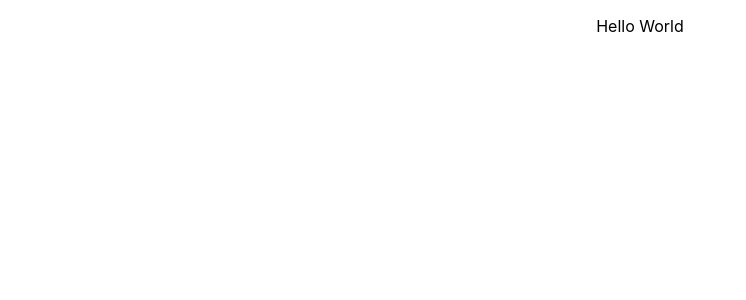
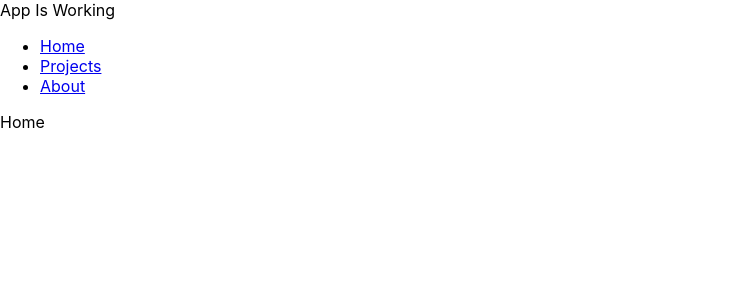
Before and after one commit to sahanpoornaka/qs_records_front, a React (Create React App) app: page / in a window 1280 px wide. Shown: the top 300 px of the page, without its empty margins (0-746 px from the left). Built offline with nearby package versions, Linux system fonts and the light colour scheme.

Commit message:
Added Navigation

```diff
--- a/package.json
+++ b/package.json
@@ -8,6 +8,7 @@
     "@testing-library/user-event": "^13.5.0",
     "react": "^18.2.0",
     "react-dom": "^18.2.0",
+    "react-router-dom": "^6.3.0",
     "react-scripts": "5.0.1",
     "web-vitals": "^2.1.4"
   },
--- a/src/App.js
+++ /dev/null
@@ -1,11 +0,0 @@
-import './App.css';
-
-function App() {
-    return (
-        <div className="App">
-            <p>Hello World</p>
-        </div>
-    );
-}
-
-export default App;
--- /dev/null
+++ b/src/components/App/App.js
@@ -0,0 +1,52 @@
+// import React from 'react';
+import {Routes, Route} from "react-router-dom";
+
+// import './App.css';
+import Navigation from '../Navigation';
+import * as ROUTES from '../../constants/routes'
+
+// Views
+import HomePage from '../../views/Home';
+import ProjectsPage from '../../views/Projects';
+import AboutPage from '../../views/About';
+
+// function App() {
+
+//     return (<div>
+//         <Navigation/>
+//         <Route exact
+//             path={
+//                 ROUTES.HOME
+//             }
+//             component={HomePage}/>
+//         <Route path={
+//                 ROUTES.PROJECTS
+//             }
+//             component={ProjectsPage}/>
+//     </div>);
+// }
+
+
+const App = () => {
+    return (<div>
+        App Is Working
+        <Navigation/>
+        <Routes>
+            <Route exact
+                path={
+                    ROUTES.HOME
+                }
+                element={<HomePage/>}/>
+            <Route path={
+                    ROUTES.PROJECTS
+                }
+                element={<ProjectsPage/>}/>
+            <Route path={
+                    ROUTES.ABOUT
+                }
+                element={<AboutPage/>}/>
+        </Routes>
+    </div>)
+}
+
+export default App;
--- /dev/null
+++ b/src/components/App/index.js
@@ -0,0 +1,3 @@
+import App from './App';
+
+export default App;
--- /dev/null
+++ b/src/components/Navigation/index.js
@@ -0,0 +1,48 @@
+import React from 'react';
+import {Link} from 'react-router-dom'
+
+import * as ROUTES from '../../constants/routes'
+
+
+// // const Navigation = () => {
+// //     return (<div>
+// //         <ul>
+// //             <li>
+// //                 <Link to={
+// //                     ROUTES.HOME
+// //                 }>
+// //                     Home
+// //                 </Link>
+// //             </li>
+// //             <li>
+// //                 <Link to={
+// //                     ROUTES.PROJECTS
+// //                 }>
+// //                     Projects
+// //                 </Link>
+// //             </li>
+// //         </ul>
+// //     </div>);
+// // };
+
+const Navigation = () => {
+    return (<ul>
+        <li>
+            <Link to={
+                ROUTES.HOME
+            }>Home</Link>
+        </li>
+        <li>
+            <Link to={
+                ROUTES.PROJECTS
+            }>Projects</Link>
+        </li>
+        <li>
+            <Link to={
+                ROUTES.ABOUT
+            }>About</Link>
+        </li>
+    </ul>);;
+}
+
+export default Navigation;
--- /dev/null
+++ b/src/constants/routes.js
@@ -0,0 +1,3 @@
+export const HOME = '/';
+export const PROJECTS = '/projects';
+export const ABOUT = '/about'
--- /dev/null
+++ b/src/views/About/index.js
@@ -0,0 +1,8 @@
+const AboutPage = () => {
+    return (<div>
+        About
+                By Ishini Nimasha Saparamadu
+    </div>)
+}
+
+export default AboutPage;
--- /dev/null
+++ b/src/views/Home/index.js
@@ -0,0 +1,7 @@
+const HomePage = () => {
+    return (<div>
+        Home
+    </div>)
+}
+
+export default HomePage;
--- /dev/null
+++ b/src/views/Projects/index.js
@@ -0,0 +1,7 @@
+const ProjectsPage = () => {
+    return (<div>
+        ProjectsPage
+    </div>)
+}
+
+export default ProjectsPage;
```
Also changed, not shown: src/index.js (+7 -7 lines), src/components/App/App.css (renamed from src/App.css), src/components/PlanView/index.js (added), 2 other files (tests, documents, lock files or other folders).
